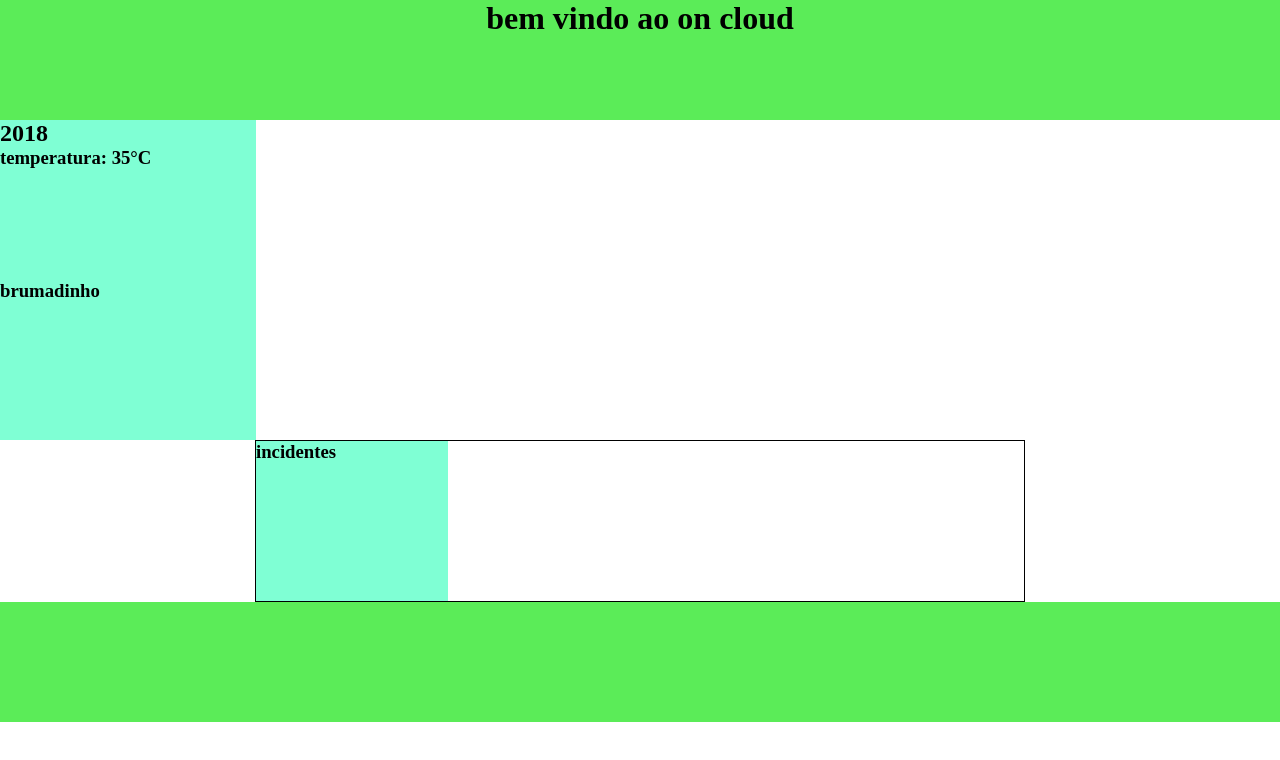
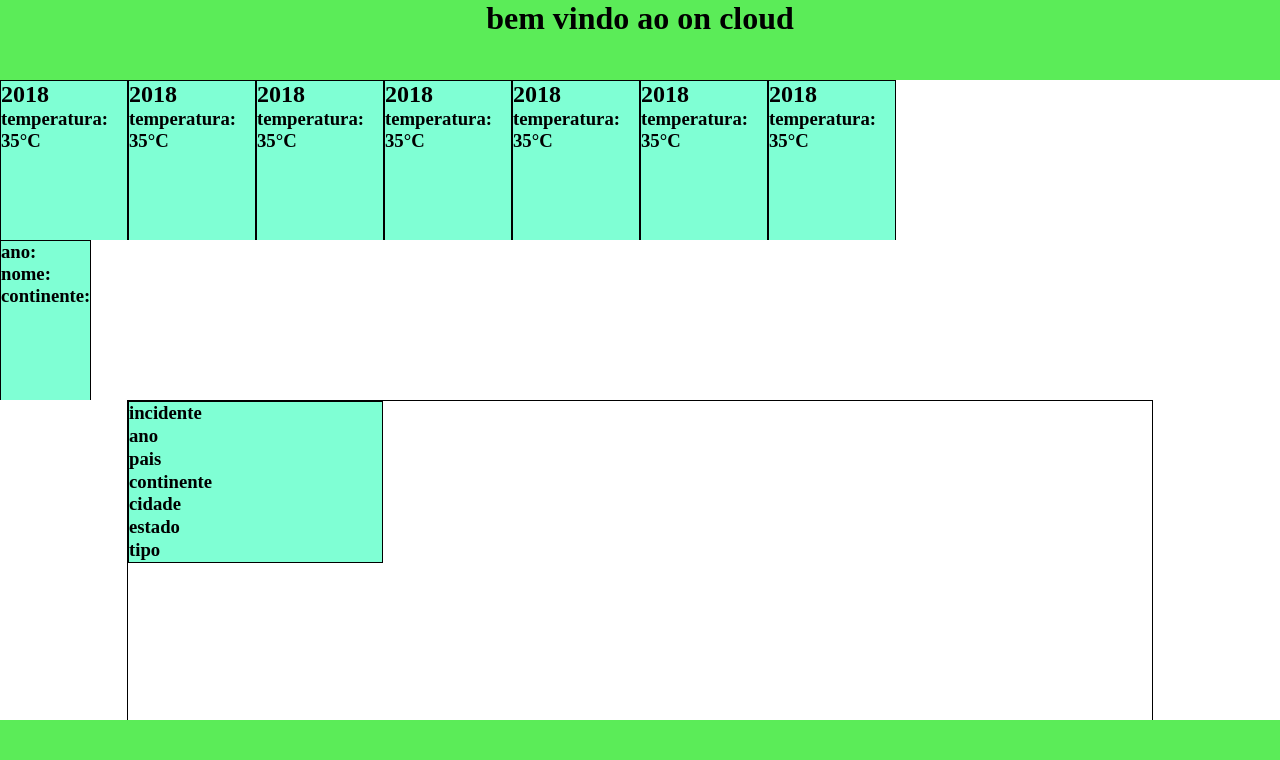
Before and after one commit to piu2121/bd2026tri3, a website: page index.html in a window 1280 px wide. Drawn offline with Linux system fonts and the light colour scheme.

Commit message:
arrumei o css só fazer os fetch,só funciona no vscode os fetch

```diff
--- a/index.html
+++ b/index.html
@@ -16,18 +16,49 @@
                 <h2>2018</h2>
                 <h3>temperatura: 35°C</h3>
             </div>
+            <div id="ano-div">
+                <h2>2018</h2>
+                <h3>temperatura: 35°C</h3>
+            </div>
+            <div id="ano-div">
+                <h2>2018</h2>
+                <h3>temperatura: 35°C</h3>
+            </div>
+            <div id="ano-div">
+                <h2>2018</h2>
+                <h3>temperatura: 35°C</h3>
+            </div>
+            <div id="ano-div">
+                <h2>2018</h2>
+                <h3>temperatura: 35°C</h3>
+            </div>
+            <div id="ano-div">
+                <h2>2018</h2>
+                <h3>temperatura: 35°C</h3>
+            </div>
+            <div id="ano-div">
+                <h2>2018</h2>
+                <h3>temperatura: 35°C</h3>
+            </div>
         </nav>
         <nav id="nav-eventos">
             <div id="eventos-div">
-                <h3>brumadinho</h3>
+              <h3>ano:</h3>
+                <h3>nome:</h3>
+                <h3>continente:</h3>
             </div>
         </nav>
     </section>
-    <section>
+    <section id="section-main">
         <main>
             <div id="incidentes-div">
-                <h3>incidentes</h3>
-            </div>
+             <h3>incidente</h3>
+            <h3>ano</h3>
+            <h3>pais</h3>
+            <h3>continente</h3>
+            <h3>cidade</h3>
+            <h3>estado</h3>
+            <h3>tipo</h3>
         </main>
     </section>
     <footer></footer>
@@ -43,7 +74,13 @@
     </template>
     <template id="incidentes-template">
         <div id="incidentes-div">
-            <h3>incidentes</h3>
+            <h3>incidente</h3>
+            <h2>ano</h2>
+            <h2>pais</h2>
+            <h2>continente</h2>
+            <h2>cidade</h2>
+            <h2>estado</h2>
+            <h2>tipo</h2>
         </div>
     </template>
     <script type="module" src="index.js"></script>
--- a/index.js
+++ b/index.js
@@ -1,32 +1,33 @@
-const { json } = require("server/reply");
-
 const anos_lista = [];
 const eventos_lista = [];
 const incidentes_lista = [];
-let anos = document.querySelectorAll('ano-div');
-let eventos = document.querySelectorAll('eventos-div');
-let incidentes = document.querySelectorAll('incidentes-div');
+let anos = document.querySelectorAll('#ano-div');
+let eventos = document.querySelectorAll('#eventos-div');
+let incidentes = document.querySelectorAll('#incidentes-div');
 
 const get_anos = async () => {
     try {
-        const resposta = await fetch(, {
+        const resposta = await fetch("", {
             method: "GET",
         })
         const a = JSON.parse(resposta);
+        console.log(a)
         show_incidentes(a)
     } catch (e) { console.error(e) }
 }
 const get_eventos = async (id) => {
     try {
-        const resposta = await fetch(, { method: "GET", })
+        const resposta = await fetch("", { method: "GET", })
         const a = JSON.parse(resposta);
+        console.log(a)
         show_incidentes(a)
     } catch (e) { console.error(e) }
 }
 const get_incidentes = async (id) => {
     try {
-        const resposta = await fetch(, { method: "GET", })
+        const resposta = await fetch("", { method: "GET", })
         const a = JSON.parse(resposta);
+        console.log(a)
         show_incidentes(a)
     } catch (e) { console.error(e) }
 }
@@ -69,9 +70,12 @@ const show_incidentes = () => {
 }
 
 anos.forEach(element => {
-    element.addEventListener('click', (event => { get_eventos(event.target.dataset.id) }))
+    element.addEventListener('click', (event => {
+        console.log(event.target); get_eventos(event.target.dataset.id)
+    }))
 });
 eventos.forEach(element => {
-    element.addEventListener('click', (event => { get_incidentes(event.target.dataset.id) }))
+    element.addEventListener('click', (event => {
+        console.log(event.target); get_incidentes(event.target.dataset.id) }))
 });
 get_anos();
--- a/main.css
+++ b/main.css
@@ -11,42 +11,69 @@
 }
 
 body {
+    display: grid;
     height: 100svh;
     width: 100%;
+    grid-template-rows: 10% 40% 40% 10%;
+    overflow-y: hidden;
+    overflow: hidden;
 }
 
 header,
 footer {
     background-color: var(--a-color);
-    height: 15%;
+    height: 100%;
     width: 100%;
+}
+
+header {
+    display: flex;
+    justify-content: center;
 }
 
 nav {
     display: grid;
-    grid-template-columns: repeat(auto-fill, 20%);
+    grid-template-columns: repeat(auto-fill, minmax(120px, 1fr));
     grid-auto-flow: column;
     width: 100%;
-    height: 20vh;
+    height: 100%;
+    overflow: hidden;
     overflow-x: auto;
+    overflow-y: hidden;
+}
+
+#nav-eventos {
+    display: grid;
+    grid-template-columns: repeat(auto-fill, minmax(105px, 1fr));
+    grid-auto-flow: column;
+    width: 100%;
+    height: 100%;
+    overflow: hidden;
+    overflow-x: auto;
+    overflow-y: hidden;
 }
 
 #navs-section {
-    height: 40%;
+    display: grid;
+    width: 100%;
+    height: 100%;
+    grid-auto-rows: 50% 50%;
 }
 
 main {
     border: solid black 1px;
-    justify-self: center;
+    margin-left: auto;
+    margin-right: auto;
     display: grid;
-    height: 60%;
-    width: 60%;
+    height: 100%;
+    width: 80%;
     overflow-y: auto;
     grid-template-columns: 25% 25% 25% 25%;
     grid-template-rows: auto;
 }
 
 section {
+    overflow: hidden;
     width: 100%;
 }
 
@@ -55,20 +82,36 @@ header>h1 {
 }
 
 nav>div {
+    border: solid black 1px;
     background-color: aquamarine;
     height: 100%;
-    width: 20vw;
+    width: fit-content;
+    transition: 1s;
+    z-index: 0;
 }
 
 #ano-div:hover,
 #eventos-div:hover,
-#incidentes-div :hover {
+#incidentes-div:hover {
+    z-index: 100000000;
+    height: 120%;
+    width: 120%;
     cursor: pointer;
     background-color: var(--c-color);
 }
-
+#incidentes-div:hover {
+    height: 90%;
+}
 main>div {
+    z-index: 0;
+    border: solid 1px black;
     background-color: aquamarine;
     height: 20vh;
-    width: 100%;
+    width: 99%;
+    transition: 1s;
 }
+
+#incidentes-div {
+    display: grid;
+    grid-template-rows: auto;
+}
--- a/package.json
+++ b/package.json
@@ -15,8 +15,7 @@
   "type": "commonjs",
   "main": "index.js",
   "dependencies": {
-    "json": "^11.0.0",
-    "server": "^1.0.42",
+    "json-server":"1.0.0-beta.15",
     "vite": "4.4.9"
   },
   "scripts": {
```
Also changed, not shown: 1 other file.
